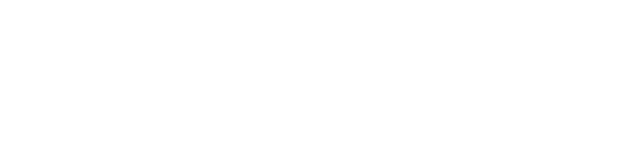
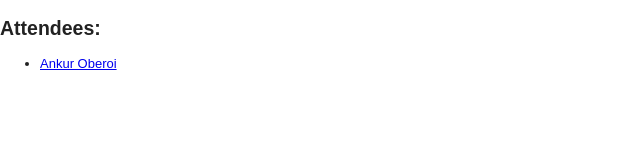
Before and after one commit to aoberoi/PrincetonStartWeek, a plain HTML site: page index.html in a window 1280 px wide. Shown: the whole page, without its empty margins (0-640 px from the left). Drawn offline with nearby package versions, Linux system fonts and the light colour scheme.

Commit message:
initial structure to list

```diff
--- a/index.html
+++ b/index.html
@@ -41,6 +41,11 @@
     </header>
     <div id="main" role="main">
 
+        <h2>Attendees:</h2>
+        <ul>
+          <li><a href="ankur.html">Ankur Oberoi</a></li>
+        </ul>
+
     </div>
     <footer>
 
```
